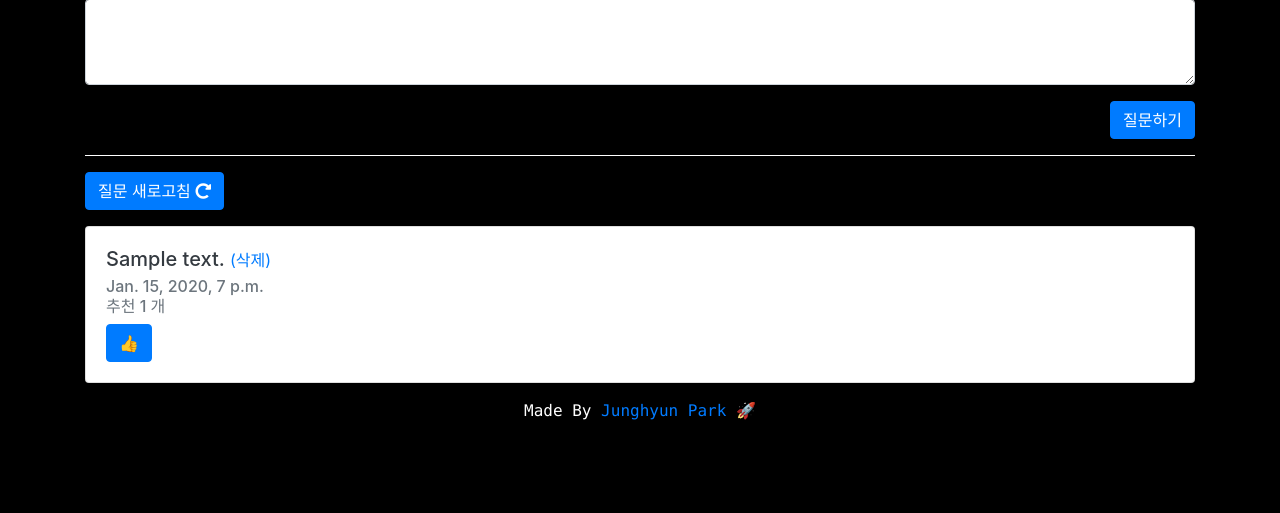
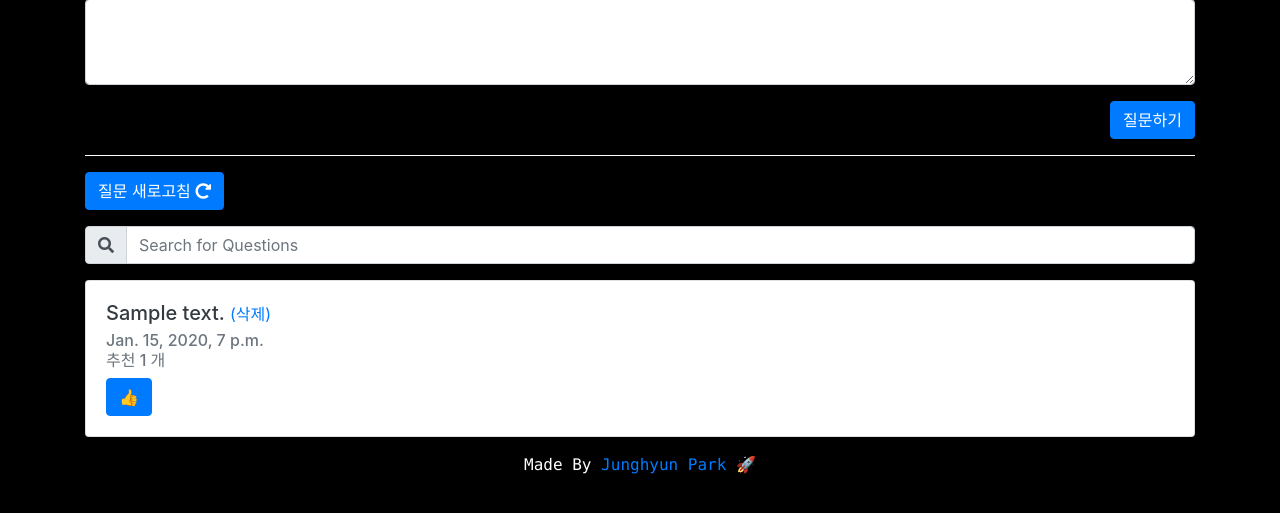
Before and after one commit to hyun-park/Question-Platform, a Django app: page / in a window 1280 px wide. Shown: the part 265-778 px from the top of the page. Run offline with Django 3.2, Linux system fonts and the light colour scheme; a user stored in the database is signed in; tables that the repository leaves empty hold one stand-in row (values such as "Sample post"); some libraries are stand-ins or nearby versions.

Commit message:
search added

```diff
--- a/questions/templates/questions/base.html
+++ b/questions/templates/questions/base.html
@@ -20,5 +20,6 @@
 <script src="https://code.jquery.com/jquery-3.3.1.slim.min.js" integrity="sha384-q8i/X+965DzO0rT7abK41JStQIAqVgRVzpbzo5smXKp4YfRvH+8abtTE1Pi6jizo" crossorigin="anonymous"></script>
 <script src="https://cdnjs.cloudflare.com/ajax/libs/popper.js/1.14.6/umd/popper.min.js" integrity="sha384-wHAiFfRlMFy6i5SRaxvfOCifBUQy1xHdJ/yoi7FRNXMRBu5WHdZYu1hA6ZOblgut" crossorigin="anonymous"></script>
 <script src="https://stackpath.bootstrapcdn.com/bootstrap/4.2.1/js/bootstrap.min.js" integrity="sha384-B0UglyR+jN6CkvvICOB2joaf5I4l3gm9GU6Hc1og6Ls7i6U/mkkaduKaBhlAXv9k" crossorigin="anonymous"></script>
+<script src="{% static 'js/custom.js' %}"></script>
 </body>
 </html>
--- a/questions/templates/questions/question_list.html
+++ b/questions/templates/questions/question_list.html
@@ -31,14 +31,24 @@
             {% endif %}
         </div>
         <hr>
-        <div class="refresh-btn-container">
-            <button type="button" onclick="location.reload();" class="save btn btn-primary">
-                질문 새로고침 <i class="fas fa-redo-alt"></i>
-            </button>
+        <div class="question-method-container">
+            <div class="refresh-btn-container mb-3">
+                <button type="button" onclick="location.reload();" class="save btn btn-primary">
+                    질문 새로고침 <i class="fas fa-redo-alt"></i>
+                </button>
+            </div>
+            <div class="input-group mb-3">
+              <div class="input-group-prepend">
+                <span class="input-group-text" id="inputGroup-sizing-default">
+                    <i class="fas fa-search"></i>
+                </span>
+              </div>
+              <input id="search-input" type="text" placeholder="Search for Questions" class="form-control" aria-label="Sizing example input" aria-describedby="inputGroup-sizing-default">
+            </div>
         </div>
     {% if questions %}
         {% for question in questions %}
-            <div class="card mt-3">
+            <div class="question-card card mt-3">
               <div class="card-body">
                   <h5 class="card-title text-dark">
 
--- /dev/null
+++ b/static/js/custom.js
@@ -0,0 +1,29 @@
+(function () {
+    $("#search-input").on("change paste keyup", function() {
+        let query = $(this).val();
+        if(query == "") {
+            getQuestions(query, true)
+        } else {
+            getQuestions(query, false)
+        }
+
+    })
+
+    function getQuestions(query, isEmpty) {
+        let isSearchedQuestions = $.map($(".question-card").find(".card-title"), function(val, i){
+          return val.innerText.replace(' (삭제)','').includes(query);
+        });
+
+        $.each($(".question-card"), function (index, question) {
+            if(isEmpty) {
+                $(question).removeClass("d-none");
+            } else {
+                if(isSearchedQuestions[index]) {
+                    $(question).removeClass("d-none");
+                } else {
+                    $(question).addClass("d-none");
+                }
+            }
+        });
+    }
+})();
```
